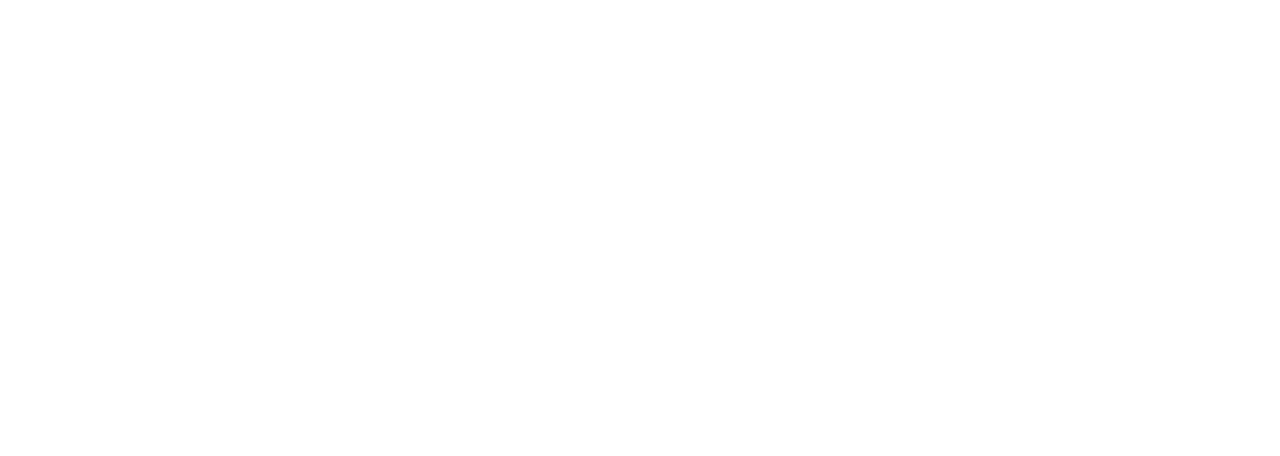
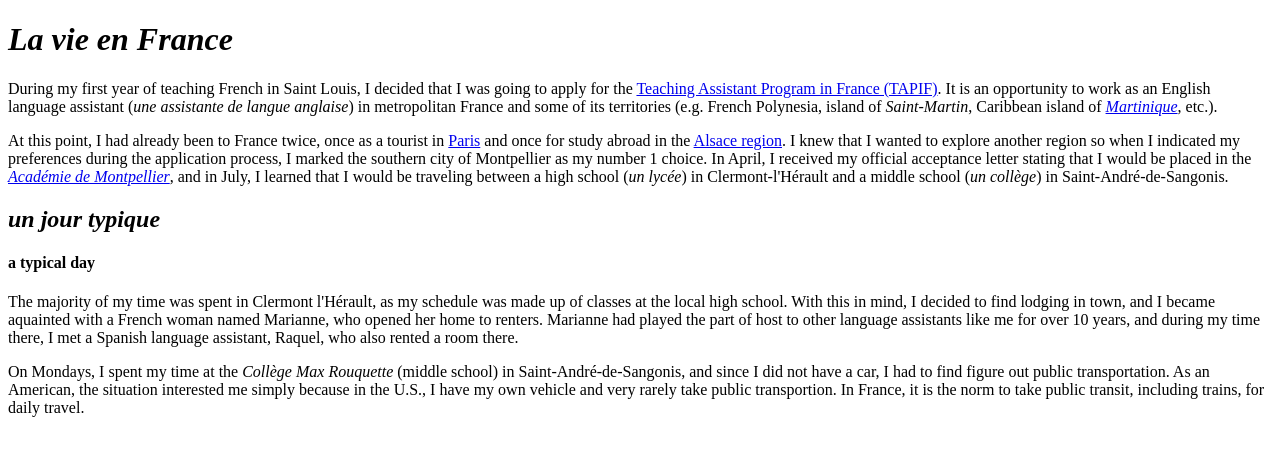
Before and after one commit to St-Louis-Women-March-2022/js-assignment-4-html-me-something-codeswitchingstl, a website: page index.html in a window 1280 px wide. Drawn offline with Linux system fonts and the light colour scheme.

Commit message:
initial commit

```diff
--- a/index.html
+++ b/index.html
@@ -1,8 +1,30 @@
 <!DOCTYPE html>
 <html>
    <head>
+      <title>La vie en France</title>
    </head>
    <body>
-      <!-- Write your HTML in this file! -->
+      <header>
+      <h1><i>La vie en France</i></h1>
+      </header>
+        <article>
+         <p>
+            During my first year of teaching French in Saint Louis, I decided that I was going to apply for the <a href="https://frenchhighereducation.org/teaching-assistant-program">Teaching Assistant Program in France (TAPIF)</a>. It is an opportunity to work as an English language assistant (<i>une assistante de langue anglaise</i>) in metropolitan France and some of its territories (e.g. French Polynesia, island of <i>Saint-Martin</i>, Caribbean island of <i><a href="https://us.martinique.org/">Martinique</a></i>, etc.).
+         </p>
+
+        <p>
+            At this point, I had already been to France twice, once as a tourist in <a href="https://en.parisinfo.com/">Paris</a> and once for study abroad in the <a href="https://www.visit.alsace/en/">Alsace region</a>. I knew that I wanted to explore another region so when I indicated my preferences during the application process, I marked the southern city of Montpellier as my number 1 choice. In April, I received my official acceptance letter stating that I would be placed in the <i><a href="https://www.ac-montpellier.fr/">Académie de Montpellier</a></i>, and in July, I learned that I would be traveling between a high school (<i>un lycée</i>) in Clermont-l'Hérault and a middle school (<i>un collège</i>) in Saint-André-de-Sangonis.
+         </p>
+        </article>
+        <p></p>
+        <p></p>
+        <article>
+         <header>
+            <h2><i>un jour typique</i></h1>
+            <h4>a typical day</h3>
+            <p>The majority of my time was spent in Clermont l'Hérault, as my schedule was made up of classes at the local high school. With this in mind, I decided to find lodging in town, and I became aquainted with a French woman named Marianne, who opened her home to renters. Marianne had played the part of host to other language assistants like me for over 10 years, and during my time there, I met a Spanish language assistant, Raquel, who also rented a room there.</p>
+            <p>On Mondays, I spent my time at the <i>Collège Max Rouquette</i> (middle school) in Saint-André-de-Sangonis, and since I did not have a car, I had to find figure out public transportation. As an American, the situation interested me simply because in the U.S., I have my own vehicle and very rarely take public transportion. In France, it is the norm to take public transit, including trains, for daily travel.</p>
+         </header>
+        </article>
    </body>
 </html>
```
